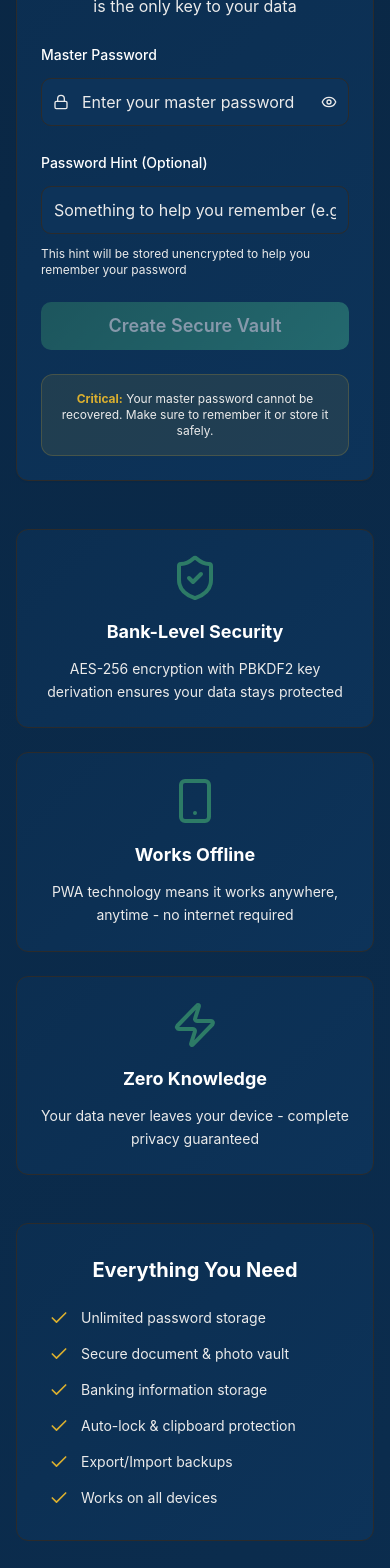
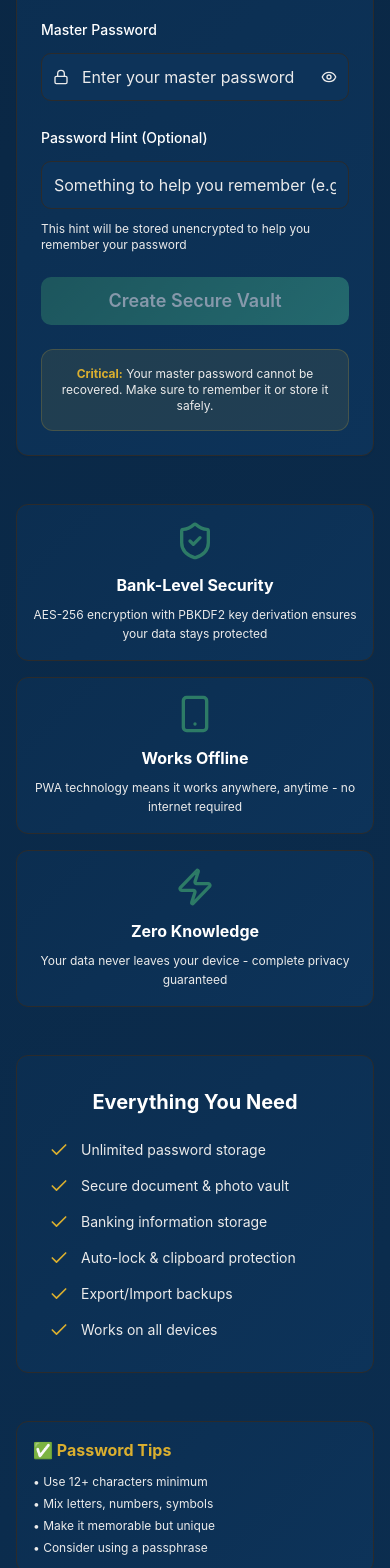
Before and after one commit to shahrukhkhan1/pocket-vault-secure, a React (Vite) app: page / in a window 390 px wide. Shown: the part 432-2000 px from the top of the page. Built offline with nearby package versions, Linux system fonts and the light colour scheme.

Commit message:
Fix responsiveness and toast behavior

```diff
--- a/src/components/LoginForm.tsx
+++ b/src/components/LoginForm.tsx
@@ -89,7 +89,8 @@ export const LoginForm = ({ onLogin }: LoginFormProps) => {
         toast({
           title: "Vault Reset",
           description: "All vault data has been cleared. You can now create a new vault.",
-          variant: "default"
+          variant: "default",
+          duration: 4000
         });
       } catch (error) {
         toast({
@@ -116,7 +117,8 @@ export const LoginForm = ({ onLogin }: LoginFormProps) => {
         toast({
           title: "Link Copied",
           description: "Share link copied to clipboard",
-          variant: "default"
+          variant: "default",
+          duration: 3000
         });
       }
     } catch (error) {
@@ -126,7 +128,8 @@ export const LoginForm = ({ onLogin }: LoginFormProps) => {
         toast({
           title: "Link Copied",
           description: "App link copied to clipboard",
-          variant: "default"
+          variant: "default",
+          duration: 3000
         });
       } catch (clipError) {
         toast({
@@ -152,11 +155,11 @@ export const LoginForm = ({ onLogin }: LoginFormProps) => {
         {!vaultExists ? (
           <div className="space-y-12">
             {/* Hero Section */}
-            <div className="text-center space-y-6 max-w-4xl mx-auto">
-              <h1 className="text-4xl md:text-6xl lg:text-7xl font-bold text-foreground leading-tight">
+            <div className="text-center space-y-4 md:space-y-6 max-w-4xl mx-auto">
+              <h1 className="text-3xl md:text-5xl lg:text-6xl xl:text-7xl font-bold text-foreground leading-tight">
                 SecureVault
               </h1>
-              <p className="text-lg md:text-xl lg:text-2xl text-muted-foreground max-w-3xl mx-auto leading-relaxed">
+              <p className="text-base md:text-lg lg:text-xl xl:text-2xl text-muted-foreground max-w-3xl mx-auto leading-relaxed px-4">
                 Military-grade encryption meets beautiful design. Store passwords, documents, and sensitive data with complete privacy.
               </p>
             </div>
@@ -244,21 +247,21 @@ export const LoginForm = ({ onLogin }: LoginFormProps) => {
             </div>
 
             {/* Features Grid */}
-            <div className="grid sm:grid-cols-2 lg:grid-cols-3 gap-6 max-w-5xl mx-auto">
-              <div className="bg-gradient-card border border-border rounded-xl p-6 text-center hover:shadow-secure transition-smooth">
-                <ShieldCheck className="w-12 h-12 text-primary mx-auto mb-4" />
-                <h3 className="font-bold text-foreground mb-3 text-lg">Bank-Level Security</h3>
-                <p className="text-sm text-muted-foreground leading-relaxed">AES-256 encryption with PBKDF2 key derivation ensures your data stays protected</p>
+            <div className="grid grid-cols-1 sm:grid-cols-2 lg:grid-cols-3 gap-4 md:gap-6 max-w-5xl mx-auto">
+              <div className="bg-gradient-card border border-border rounded-xl p-4 md:p-6 text-center hover:shadow-secure transition-smooth">
+                <ShieldCheck className="w-10 h-10 md:w-12 md:h-12 text-primary mx-auto mb-3 md:mb-4" />
+                <h3 className="font-bold text-foreground mb-2 md:mb-3 text-base md:text-lg">Bank-Level Security</h3>
+                <p className="text-xs md:text-sm text-muted-foreground leading-relaxed">AES-256 encryption with PBKDF2 key derivation ensures your data stays protected</p>
               </div>
-              <div className="bg-gradient-card border border-border rounded-xl p-6 text-center hover:shadow-secure transition-smooth">
-                <Smartphone className="w-12 h-12 text-primary mx-auto mb-4" />
-                <h3 className="font-bold text-foreground mb-3 text-lg">Works Offline</h3>
-                <p className="text-sm text-muted-foreground leading-relaxed">PWA technology means it works anywhere, anytime - no internet required</p>
+              <div className="bg-gradient-card border border-border rounded-xl p-4 md:p-6 text-center hover:shadow-secure transition-smooth">
+                <Smartphone className="w-10 h-10 md:w-12 md:h-12 text-primary mx-auto mb-3 md:mb-4" />
+                <h3 className="font-bold text-foreground mb-2 md:mb-3 text-base md:text-lg">Works Offline</h3>
+                <p className="text-xs md:text-sm text-muted-foreground leading-relaxed">PWA technology means it works anywhere, anytime - no internet required</p>
               </div>
-              <div className="bg-gradient-card border border-border rounded-xl p-6 text-center hover:shadow-secure transition-smooth sm:col-span-2 lg:col-span-1">
-                <Zap className="w-12 h-12 text-primary mx-auto mb-4" />
-                <h3 className="font-bold text-foreground mb-3 text-lg">Zero Knowledge</h3>
-                <p className="text-sm text-muted-foreground leading-relaxed">Your data never leaves your device - complete privacy guaranteed</p>
+              <div className="bg-gradient-card border border-border rounded-xl p-4 md:p-6 text-center hover:shadow-secure transition-smooth col-span-1 sm:col-span-2 lg:col-span-1">
+                <Zap className="w-10 h-10 md:w-12 md:h-12 text-primary mx-auto mb-3 md:mb-4" />
+                <h3 className="font-bold text-foreground mb-2 md:mb-3 text-base md:text-lg">Zero Knowledge</h3>
+                <p className="text-xs md:text-sm text-muted-foreground leading-relaxed">Your data never leaves your device - complete privacy guaranteed</p>
               </div>
             </div>
 
@@ -283,19 +286,19 @@ export const LoginForm = ({ onLogin }: LoginFormProps) => {
             </div>
 
             {/* Security Tips */}
-            <div className="grid sm:grid-cols-2 gap-6 max-w-4xl mx-auto">
-              <div className="bg-gradient-card border border-border rounded-xl p-6">
-                <h4 className="font-bold text-accent mb-3 text-lg">✅ Password Tips</h4>
-                <ul className="text-muted-foreground space-y-2 text-sm">
+            <div className="grid grid-cols-1 sm:grid-cols-2 gap-4 md:gap-6 max-w-4xl mx-auto">
+              <div className="bg-gradient-card border border-border rounded-xl p-4 md:p-6">
+                <h4 className="font-bold text-accent mb-3 text-base md:text-lg">✅ Password Tips</h4>
+                <ul className="text-muted-foreground space-y-1.5 md:space-y-2 text-xs md:text-sm">
                   <li>• Use 12+ characters minimum</li>
                   <li>• Mix letters, numbers, symbols</li>
                   <li>• Make it memorable but unique</li>
                   <li>• Consider using a passphrase</li>
                 </ul>
               </div>
-              <div className="bg-gradient-card border border-border rounded-xl p-6">
-                <h4 className="font-bold text-accent mb-3 text-lg">🔒 Your Security</h4>
-                <ul className="text-muted-foreground space-y-2 text-sm">
+              <div className="bg-gradient-card border border-border rounded-xl p-4 md:p-6">
+                <h4 className="font-bold text-accent mb-3 text-base md:text-lg">🔒 Your Security</h4>
+                <ul className="text-muted-foreground space-y-1.5 md:space-y-2 text-xs md:text-sm">
                   <li>• AES-256 military-grade encryption</li>
                   <li>• Zero-knowledge architecture</li>
                   <li>• Offline-first security model</li>
--- a/src/components/VaultDashboard.tsx
+++ b/src/components/VaultDashboard.tsx
@@ -97,7 +97,8 @@ export const VaultDashboard = ({ masterPassword, onLogout, onShowLockSettings }:
       toast({
         title: "Success",
         description: `${editingItem ? 'Updated' : 'Added'} ${item.type} successfully`,
-        variant: "default"
+        variant: "default",
+        duration: 3000
       });
     } catch (error) {
       console.error('Save item error:', error);
@@ -118,7 +119,8 @@ export const VaultDashboard = ({ masterPassword, onLogout, onShowLockSettings }:
       toast({
         title: "Success",
         description: "Item deleted successfully",
-        variant: "default"
+        variant: "default",
+        duration: 3000
       });
     } catch (error) {
       console.error('Delete item error:', error);
@@ -146,7 +148,8 @@ export const VaultDashboard = ({ masterPassword, onLogout, onShowLockSettings }:
       toast({
         title: "Export Successful",
         description: `Your vault has been exported as ${encrypt ? 'an encrypted' : 'a plaintext'} backup file`,
-        variant: "default"
+        variant: "default",
+        duration: 4000
       });
     } catch (error) {
       console.error('Export error:', error);
@@ -180,7 +183,8 @@ export const VaultDashboard = ({ masterPassword, onLogout, onShowLockSettings }:
             toast({
               title: "Backup Shared",
               description: "Your encrypted backup has been shared to your chosen cloud service",
-              variant: "default"
+              variant: "default",
+              duration: 4000
             });
             return;
           }
@@ -202,7 +206,8 @@ export const VaultDashboard = ({ masterPassword, onLogout, onShowLockSettings }:
       toast({
         title: "Backup Downloaded",
         description: "Upload this encrypted file to your preferred cloud service manually",
-        variant: "default"
+        variant: "default",
+        duration: 5000
       });
     } catch (error) {
       console.error('Cloud backup error:', error);
@@ -226,7 +231,8 @@ export const VaultDashboard = ({ masterPassword, onLogout, onShowLockSettings }:
       toast({
         title: "Import Complete",
         description: `Successfully imported ${importedItems.length} items`,
-        variant: "default"
+        variant: "default",
+        duration: 4000
       });
     } catch (error) {
       console.error('Import error:', error);
@@ -262,21 +268,22 @@ export const VaultDashboard = ({ masterPassword, onLogout, onShowLockSettings }:
     <div className="min-h-screen bg-gradient-security">
       {/* Header */}
       <header className="border-b border-border bg-card/50 backdrop-blur-sm">
-        <div className="container mx-auto px-4 py-4">
+        <div className="container mx-auto px-4 py-3 md:py-4">
           <div className="flex items-center justify-between">
-            <div className="flex items-center gap-3">
-              <div className="w-10 h-10 bg-gradient-primary rounded-lg flex items-center justify-center">
-                <Shield className="w-5 h-5 text-primary-foreground" />
+            <div className="flex items-center gap-2 md:gap-3">
+              <div className="w-8 h-8 md:w-10 md:h-10 bg-gradient-primary rounded-lg flex items-center justify-center">
+                <Shield className="w-4 h-4 md:w-5 md:h-5 text-primary-foreground" />
               </div>
               <div>
-                <h1 className="text-xl font-bold">SecureVault</h1>
-                <p className="text-sm text-muted-foreground">
+                <h1 className="text-lg md:text-xl font-bold">SecureVault</h1>
+                <p className="text-xs md:text-sm text-muted-foreground">
                   {items.length} encrypted {items.length === 1 ? 'item' : 'items'}
                 </p>
               </div>
             </div>
 
-            <div className="flex items-center gap-2">
+            {/* Desktop Actions */}
+            <div className="hidden md:flex items-center gap-2">
               <DropdownMenu>
                 <DropdownMenuTrigger asChild>
                   <Button
@@ -347,14 +354,62 @@ export const VaultDashboard = ({ masterPassword, onLogout, onShowLockSettings }:
                 Lock
               </Button>
             </div>
+
+            {/* Mobile Menu */}
+            <div className="md:hidden">
+              <DropdownMenu>
+                <DropdownMenuTrigger asChild>
+                  <Button variant="outline" size="sm" className="border-border hover:bg-secondary">
+                    <Settings className="w-4 h-4" />
+                  </Button>
+                </DropdownMenuTrigger>
+                <DropdownMenuContent align="end" className="w-48">
+                  <DropdownMenuItem onClick={() => handleExport(true)}>
+                    <Lock className="w-4 h-4 mr-2" />
+                    Export Encrypted
+                  </DropdownMenuItem>
+                  <DropdownMenuItem onClick={() => handleExport(false)}>
+                    <FileText className="w-4 h-4 mr-2" />
+                    Export Plaintext
+                  </DropdownMenuItem>
+                  <DropdownMenuItem onClick={handleCloudBackup}>
+                    <Cloud className="w-4 h-4 mr-2" />
+                    Cloud Backup
+                  </DropdownMenuItem>
+                  <DropdownMenuSeparator />
+                  <DropdownMenuItem onClick={() => fileInputRef.current?.click()}>
+                    <Upload className="w-4 h-4 mr-2" />
+                    Import Backup
+                  </DropdownMenuItem>
+                  {onShowLockSettings && (
+                    <DropdownMenuItem onClick={onShowLockSettings}>
+                      <Settings className="w-4 h-4 mr-2" />
+                      Auto-Lock Settings
+                    </DropdownMenuItem>
+                  )}
+                  <DropdownMenuSeparator />
+                  <DropdownMenuItem onClick={onLogout} className="text-destructive">
+                    <LogOut className="w-4 h-4 mr-2" />
+                    Lock Vault
+                  </DropdownMenuItem>
+                </DropdownMenuContent>
+              </DropdownMenu>
+              <input
+                ref={fileInputRef}
+                type="file"
+                accept=".json"
+                onChange={handleImport}
+                className="hidden"
+              />
+            </div>
           </div>
         </div>
       </header>
 
-      <div className="container mx-auto px-4 py-6">
-        <div className="grid grid-cols-1 lg:grid-cols-4 gap-6">
+      <div className="container mx-auto px-4 py-4 md:py-6">
+        <div className="grid grid-cols-1 lg:grid-cols-4 gap-4 md:gap-6">
           {/* Sidebar */}
-          <div className="lg:col-span-1 space-y-4">
+          <div className="lg:col-span-1 space-y-4 order-2 lg:order-1">
             {/* Add Button */}
             <Button
               onClick={() => setShowAddForm(true)}
@@ -395,7 +450,7 @@ export const VaultDashboard = ({ masterPassword, onLogout, onShowLockSettings }:
           </div>
 
           {/* Main Content */}
-          <div className="lg:col-span-3 space-y-4">
+          <div className="lg:col-span-3 space-y-4 order-1 lg:order-2">
             {/* Search */}
             <div className="relative">
               <Search className="absolute left-3 top-1/2 transform -translate-y-1/2 w-4 h-4 text-muted-foreground" />
@@ -403,7 +458,7 @@ export const VaultDashboard = ({ masterPassword, onLogout, onShowLockSettings }:
                 placeholder="Search your vault..."
                 value={searchTerm}
                 onChange={(e) => setSearchTerm(e.target.value)}
-                className="pl-10 bg-card/50 border-border"
+                className="pl-10 bg-card/50 border-border h-10 md:h-auto"
               />
             </div>
 
@@ -433,7 +488,7 @@ export const VaultDashboard = ({ masterPassword, onLogout, onShowLockSettings }:
                 </CardContent>
               </Card>
             ) : (
-              <div className="grid grid-cols-1 md:grid-cols-2 gap-4">
+              <div className="grid grid-cols-1 md:grid-cols-2 xl:grid-cols-3 gap-3 md:gap-4">
                 {filteredItems.map(item => (
                   <VaultItemCard
                     key={item.id}
```
